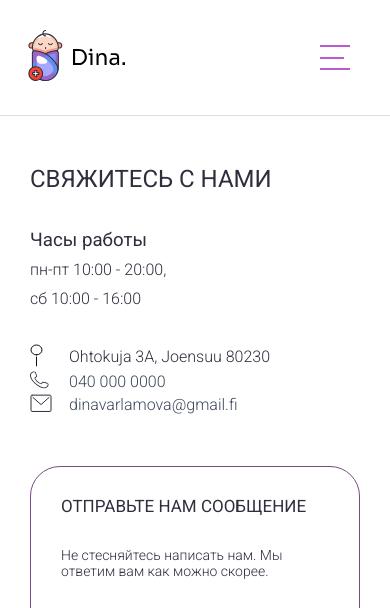
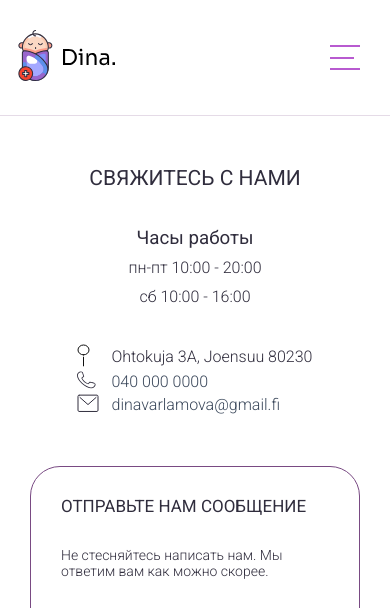
Before and after one commit to DAPDevs-Solutions/DinaDocProject, a Django app: page /ru/contacts/ in a window 390 px wide. Shown: the top 608 px of the page. Run offline with Django 5.2, Linux system fonts and the light colour scheme.

Commit message:
Updated: - media queries for header, footer, service page, contact page, price page and main page - doctor`s photo

```diff
--- a/menu_pages/static/css/base.css
+++ b/menu_pages/static/css/base.css
@@ -42,7 +42,6 @@ input:focus,
 textarea:focus {
     outline: 1px solid #602a6e;
     border: none;
-    border-radius: 30px;
 }
 
 h1, h2, h3, ul, li, p {
@@ -60,7 +59,7 @@ h1, h2, h3, ul, li, p {
 .header__wrapper {
     display: flex;
     justify-content: space-between;
-    padding: 30px 20px;
+    padding: 30px 10px;
     margin: auto;
 }
 
@@ -106,7 +105,7 @@ h1, h2, h3, ul, li, p {
     flex-direction: row;
     text-transform: uppercase;
     list-style: none;
-    padding: 0 10px 20px 20px;
+    padding: 0 10px 20px 30px;
     max-width: 220px;
     justify-content: space-between;
     font-size: 12px;
--- a/menu_pages/static/css/contact_page.css
+++ b/menu_pages/static/css/contact_page.css
@@ -1,21 +1,3 @@
-main {
-    flex: 1;
-}
-
-.container {
-    max-width: 1240px;
-    min-width: 320px;
-    box-sizing: border-box;
-    margin: 0 auto;
-}
-
-h1, h2, h3, p {
-    margin: 0;
-    padding: 0;
-}
-
-
-
 /* Contact us section */
 .contact-us__section {
     padding: 0 0 100px 0;
@@ -25,8 +7,9 @@ h1, h2, h3, p {
 .contact-us {
     display: flex;
     justify-content: space-around;
-    padding-top: 50px;
+    padding: 50px;
 }
+
 
 .contact-us__info {
     display: flex;
@@ -95,8 +78,10 @@ h1, h2, h3, p {
 
 .contact-us__form {
     border: 1px solid #794A83;
-    padding: 45px 55px;
+    padding: 30px 40px;
     border-radius: 30px;
+    max-width: 40%;
+
 }
 
 .form_field > * {
@@ -107,7 +92,7 @@ h1, h2, h3, p {
     font-weight: 400;
     margin-bottom: 30px;
     text-transform: uppercase;
-    font-size: 20px;
+    font-size: 18px;
 }
 
 .contact-us__form p {
@@ -160,7 +145,7 @@ h1, h2, h3, p {
     justify-content: center;
     align-items: center;
     background-color: #794a83;
-      border-radius: 30px;
+    border-radius: 30px;
     color: #FFFFFF;
     border: 0;
     padding: 10px 20px 10px 20px;
--- a/menu_pages/static/css/media/media_base.css
+++ b/menu_pages/static/css/media/media_base.css
@@ -276,8 +276,12 @@
 }
 
 @media screen and (max-width: 320px) {
-    .header__wrapper{
+    .header__wrapper {
         padding: 10px 0;
+    }
+
+    .header__wrapper--logo img {
+        padding-left: 10px;
     }
 
     .navigation {
--- a/menu_pages/static/css/media/media_contact-page.css
+++ b/menu_pages/static/css/media/media_contact-page.css
@@ -1,21 +1,15 @@
-@media only screen and (max-width: 1100px) {
-    .contact-us {
-        padding: 50px;
-    }
-
-    .contact-us__form {
-        max-width: 400px;
-    }
-}
-
-
-@media only screen and (max-width: 900px) {
+@media only screen and (max-width: 768px) {
     h1 {
         font-size: 160%;
+    }
+    .contact-us__info h2 {
+        text-align: center;
+        font-size: 21px;
     }
 
     .contact-us {
         flex-direction: column;
+        justify-content: space-between;
     }
 
     .contact-us__info {
@@ -24,37 +18,15 @@
     }
 
     .work-hours {
-        display: inline-flex;
-        max-width: 65%;
-        justify-content: space-between;
-        align-items: center;
-    }
-
-    .work-hours > *:not(:last-child) {
-        margin-bottom: 0;
-    }
-
-    .our-contacts {
-        display: flex;
-        justify-content: space-between;
+        display: block;
     }
 
     .address, .phone, .email {
         margin-bottom: 0;
     }
 
-    .address-icon, .phone-icon, .email-icon {
-        margin-right: 20px;
-    }
-
     .contact-us__form {
         max-width: 100%;
-    }
-}
-
-@media only screen and (max-width: 800px) {
-    .work-hours {
-        display: block;
     }
 
     .work-hours > *:not(:last-child) {
@@ -65,7 +37,6 @@
         position: absolute;
         right: 0;
         bottom: 0;
-        flex-direction: column;
     }
 }
 
@@ -75,6 +46,11 @@
         padding-right: 30px;
     }
 
+    .work-hours {
+        margin: 0 auto;
+        text-align: center;
+    }
+
     .contact-us__info {
         min-height: 250px;
     }
@@ -82,6 +58,7 @@
     .our-contacts {
         position: unset;
         flex-direction: column;
+        margin: 0 auto;
     }
 
     .contact-us__form {
--- a/menu_pages/static/css/media/media_main-page.css
+++ b/menu_pages/static/css/media/media_main-page.css
@@ -24,7 +24,7 @@
     }
 
     .doc-photo img {
-        max-width: 90%;
+        max-width: 355px;
     }
 
 
@@ -81,7 +81,7 @@
     }
 
     .doc-photo img {
-        max-width: 350px;
+        max-width: 330px;
     }
 
     #doc-name {
--- a/templates/contact_page/contact_page.html
+++ b/templates/contact_page/contact_page.html
@@ -19,7 +19,7 @@
                     <div class="work-hours">
                         <h3>{% translate 'Часы работы' %}</h3>
 
-                        <p>{% translate 'пн-пт' %} 10:00 - 20:00,</p>
+                        <p>{% translate 'пн-пт' %} 10:00 - 20:00</p>
                         <p>{% translate 'сб' %} 10:00 - 16:00</p>
                     </div>
 
--- a/templates/menu_page/main_page.html
+++ b/templates/menu_page/main_page.html
@@ -19,7 +19,7 @@
                 </div>
 
                 <div class="doc-photo">
-                    <img src="{% static 'main_page/doc_photo.png' %}" alt="Фото врача">
+                    <img src="{% static 'main_page/doc_photo.jpeg' %}" alt="Фото врача">
                 </div>
             </div>
         </section>
@@ -67,7 +67,7 @@
                 </div>
 
                 <div class="about-doc__photo">
-                    <img src="{% static 'main_page/doc_photo.png' %}" alt="Фото врача">
+                    <img src="{% static 'main_page/doc_photo2.jpeg' %}" alt="Фото врача">
                 </div>
             </div>
         </section>
```
Also changed, not shown: menu_pages/static/css/main_page.css (+3 -4 lines), menu_pages/static/css/media/media_price-page.css (+16 -27 lines), menu_pages/static/css/price_page.css (+7 -3 lines), menu_pages/static/main_page/doc_photo.png (deleted).
